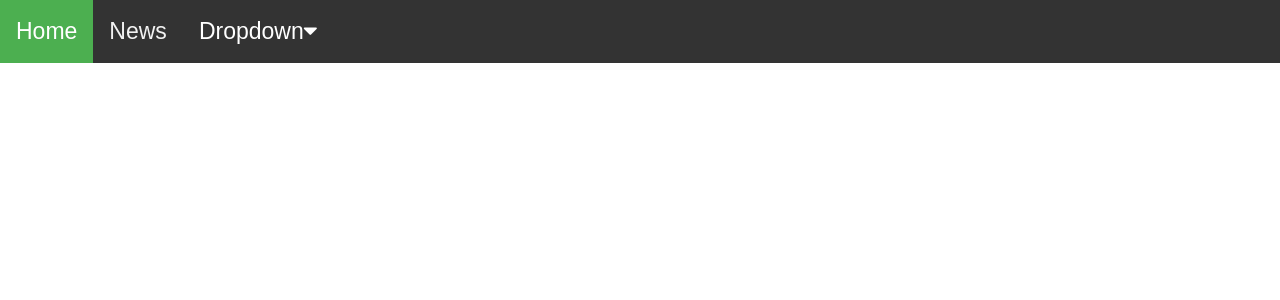
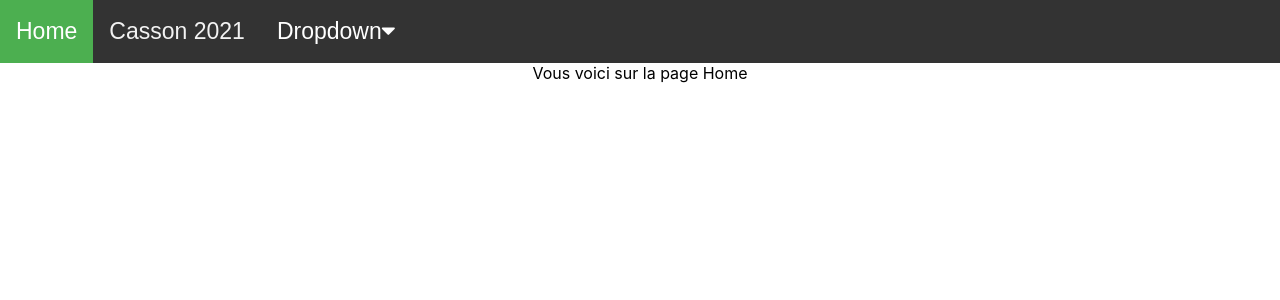
Before and after one commit to Corentin648/Projet8mai, a React (Create React App) app: page / in a window 1280 px wide. Shown: the top 300 px of the page. Built offline with nearby package versions, Linux system fonts and the light colour scheme.

Commit message:
adding Home + Casson2021 tabs

```diff
--- a/package.json
+++ b/package.json
@@ -8,6 +8,7 @@
     "@testing-library/user-event": "^12.6.3",
     "react": "^17.0.1",
     "react-dom": "^17.0.1",
+    "react-router-dom": "^5.2.0",
     "react-scripts": "4.0.2",
     "typescript": "^4.1.3",
     "web-vitals": "^1.1.0"
--- a/src/App.js
+++ b/src/App.js
@@ -1,13 +1,25 @@
 import './App.css';
+import {HashRouter, Route, Switch} from "react-router-dom";
 import TopBar from "./components/TopBar";
+import Home from "./components/Home";
+import Casson2021 from "./components/Casson2021";
 
 function App() {
   return (
-    <div className="App">
+      <body>
+      <HashRouter forceRefresh={"true"}>
+          <div className="App">
 
-      <TopBar/>
+              <TopBar/>
 
-    </div>
+              <Switch>
+                  <Route exact path={"/"} component={Home}/>
+                  <Route path={"/casson2021"} component={Casson2021}/>
+                  <Route path={"/"} component={() => <div>The page doesn't exist</div>}/>
+              </Switch>
+          </div>
+      </HashRouter>
+      </body>
   );
 }
 
--- /dev/null
+++ b/src/components/Casson2021.js
@@ -0,0 +1,15 @@
+import React, {Component} from 'react';
+import './Casson2021.css';
+
+
+class Casson2021 extends Component {
+
+
+    render() {
+        return (
+            <div>Vous voici sur la page Casson 2021</div>
+        );
+    }
+}
+
+export default Casson2021;
--- /dev/null
+++ b/src/components/Home.js
@@ -0,0 +1,15 @@
+import React, {Component} from 'react';
+import './Home.css';
+
+
+class Home extends Component {
+
+
+    render() {
+        return (
+            <div>Vous voici sur la page Home</div>
+        );
+    }
+}
+
+export default Home;
--- a/src/components/TopBar.js
+++ b/src/components/TopBar.js
@@ -1,5 +1,6 @@
 import React, {Component} from 'react';
 import './TopBar.css';
+import {Link} from "react-router-dom";
 
 class TopBar extends Component {
 
@@ -9,7 +10,7 @@ class TopBar extends Component {
             activeTab: "HomeTab"
         }
 
-        localStorage.clear();
+        //localStorage.clear();
         const state = localStorage.getItem('state');
         if (state) {
             this.state = JSON.parse(state);
@@ -28,8 +29,8 @@ class TopBar extends Component {
         const appTopBar = (
             <div id="render">
                 <div className="navbar" id="myTopNav">
-                    <a id="HomeTab" onClick={() => this.setActiveTab(document.getElementById("HomeTab"))}>Home</a>
-                    <a id="NewsTab" onClick={() => this.setActiveTab(document.getElementById("NewsTab"))}>News</a>
+                    <Link id="HomeTab" to="/" onClick={() => this.setActiveTab(document.getElementById("HomeTab"))}>Home</Link>
+                    <Link to="/casson2021" id="Casson2021Tab" onClick={() => this.setActiveTab(document.getElementById("Casson2021Tab"))}>Casson 2021</Link>
                     <div className="dropdown">
                         <button className="dropbtn">Dropdown
                             <i className="fa fa-caret-down"/>
```
Also changed, not shown: src/components/Casson2021.css (added), src/components/Home.css (added), 1 other file (tests, documents, lock files or other folders).
